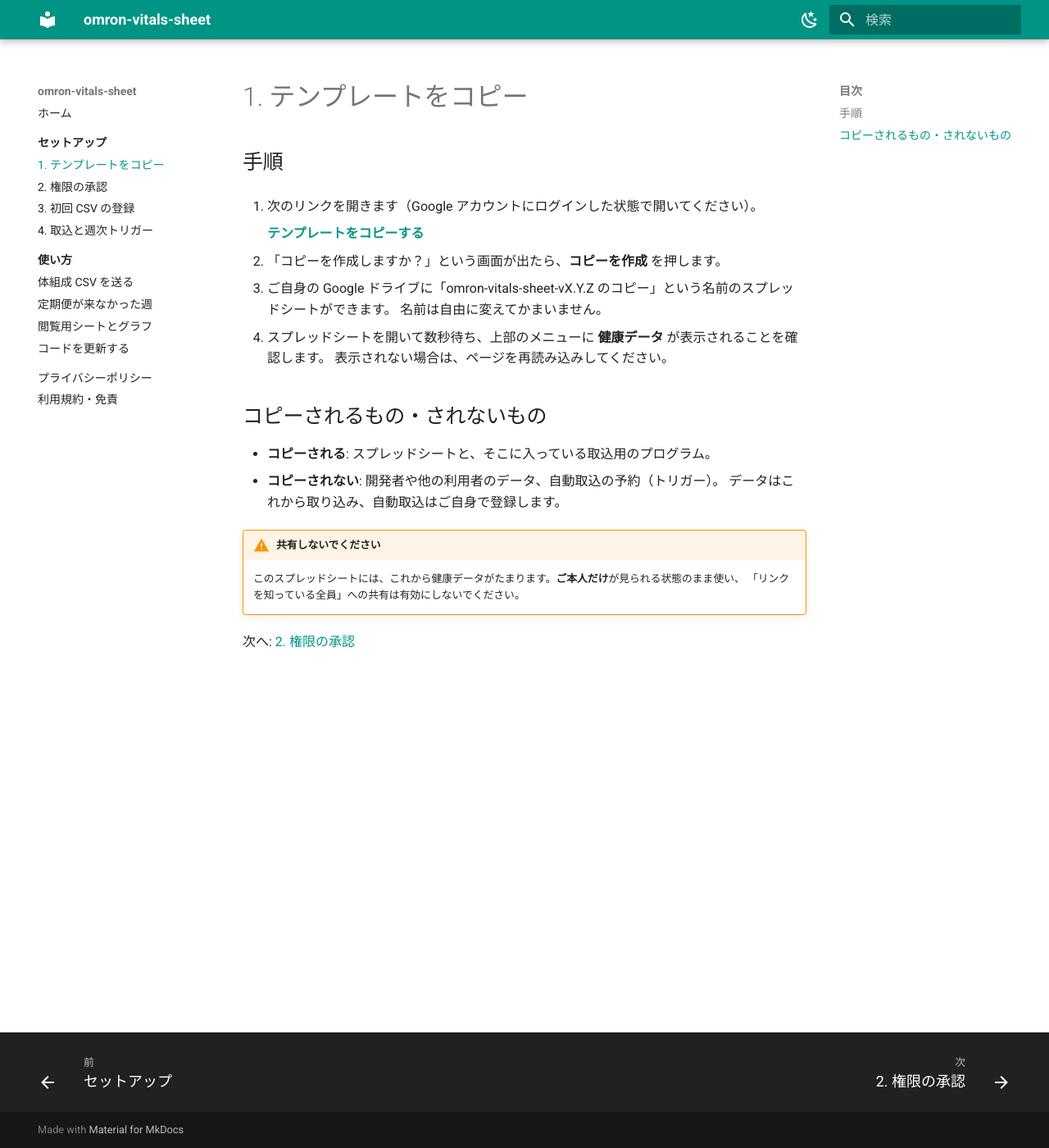
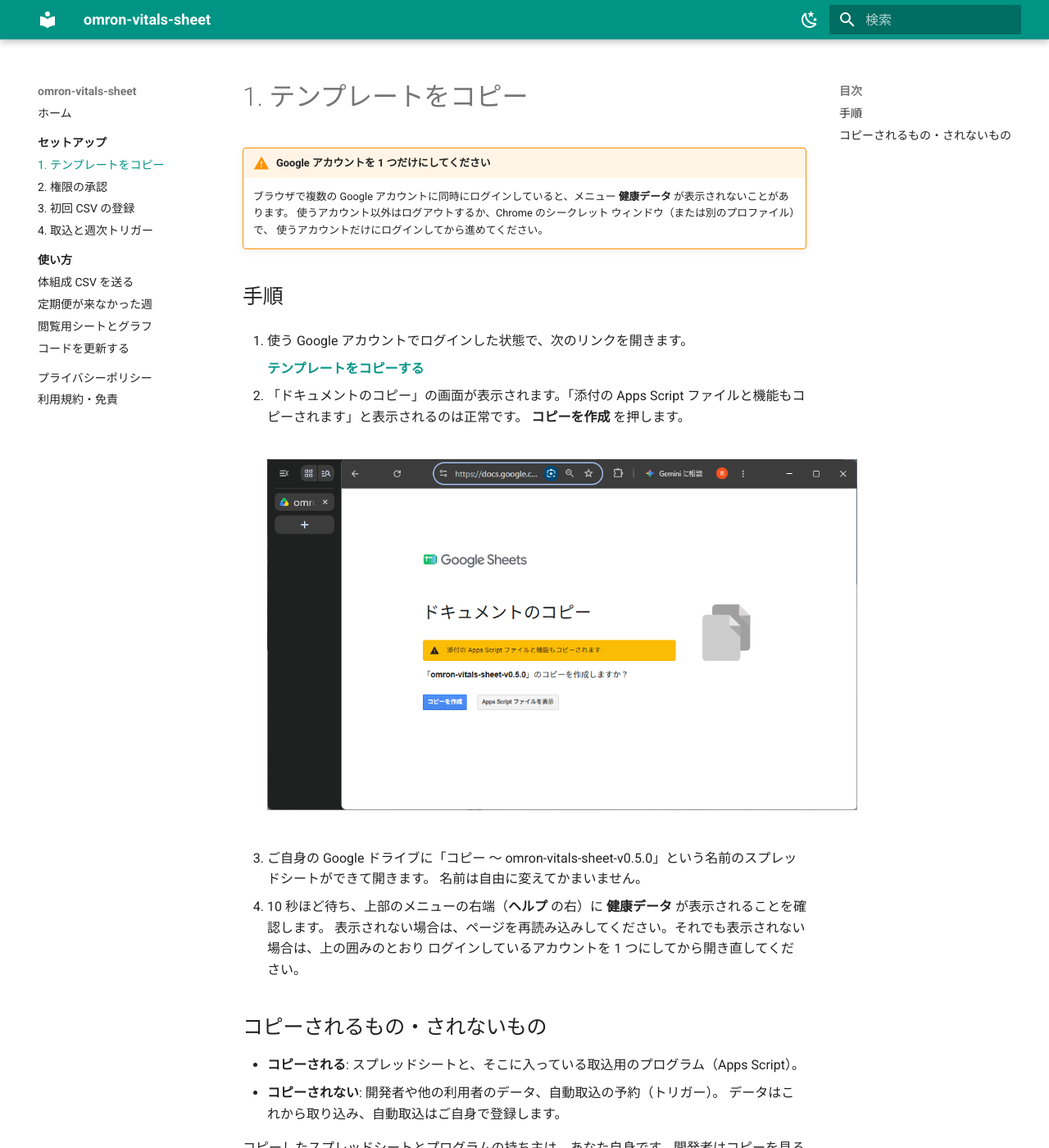
Before and after one commit to getperf/omron-vitals-sheet-site, an MkDocs documentation site: the page built from docs/setup/copy-template.md, in a window 1280 px wide and 1400 px high. Shown: the whole window at 82% size. Built offline with MkDocs 1.6.1 and Material for MkDocs 9.7.7, drawn with Linux system fonts in a browser that asks for light colours; some of the changed text lies outside the part shown.

Commit message:
Set template link and add setup screenshots; match consent screen wording
Co-Authored-By: Claude Opus 5.5 <noreply@anthropic.com>

```diff
--- a/docs/setup/copy-template.md
+++ b/docs/setup/copy-template.md
@@ -1,23 +1,34 @@
 # 1. テンプレートをコピー
+
+!!! warning "Google アカウントを 1 つだけにしてください"
+    ブラウザで複数の Google アカウントに同時にログインしていると、メニュー **健康データ** が表示されないことがあります。
+    使うアカウント以外はログアウトするか、Chrome のシークレット ウィンドウ（または別のプロファイル）で、
+    使うアカウントだけにログインしてから進めてください。
 
 ## 手順
 
-1. 次のリンクを開きます（Google アカウントにログインした状態で開いてください）。
+1. 使う Google アカウントでログインした状態で、次のリンクを開きます。
 
-    <!-- TODO(公開時): <TEMPLATE_ID> を検証済みテンプレートの ID に差し替える -->
-    **[テンプレートをコピーする](https://docs.google.com/spreadsheets/d/<TEMPLATE_ID>/copy)**
+    **[テンプレートをコピーする](https://docs.google.com/spreadsheets/d/1CUhu2sb1IOUV_gFyz5udJAwYBhSpUAHA9qNHFNmTu6w/copy)**
 
-2. 「コピーを作成しますか？」という画面が出たら、**コピーを作成** を押します。
-3. ご自身の Google ドライブに「omron-vitals-sheet-vX.Y.Z のコピー」という名前のスプレッドシートができます。
+2. 「ドキュメントのコピー」の画面が表示されます。「添付の Apps Script ファイルと機能もコピーされます」と表示されるのは正常です。
+   **コピーを作成** を押します。
+
+    ![ドキュメントのコピー画面](../img/setup/copy-dialog.png){ .img-large }
+
+3. ご自身の Google ドライブに「コピー 〜 omron-vitals-sheet-v0.5.0」という名前のスプレッドシートができて開きます。
    名前は自由に変えてかまいません。
-4. スプレッドシートを開いて数秒待ち、上部のメニューに **健康データ** が表示されることを確認します。
-   表示されない場合は、ページを再読み込みしてください。
+4. 10 秒ほど待ち、上部のメニューの右端（**ヘルプ** の右）に **健康データ** が表示されることを確認します。
+   表示されない場合は、ページを再読み込みしてください。それでも表示されない場合は、上の囲みのとおり
+   ログインしているアカウントを 1 つにしてから開き直してください。
 
 ## コピーされるもの・されないもの
 
-- **コピーされる**: スプレッドシートと、そこに入っている取込用のプログラム。
+- **コピーされる**: スプレッドシートと、そこに入っている取込用のプログラム（Apps Script）。
 - **コピーされない**: 開発者や他の利用者のデータ、自動取込の予約（トリガー）。
   データはこれから取り込み、自動取込はご自身で登録します。
+
+コピーしたスプレッドシートとプログラムの持ち主は、あなた自身です。開発者はコピーを見ることも変更することもできません。
 
 !!! warning "共有しないでください"
     このスプレッドシートには、これから健康データがたまります。**ご本人だけ**が見られる状態のまま使い、
```
Also changed, not shown: docs/privacy.md (+13 -8 lines), docs/setup/authorize.md (+35 -19 lines), docs/setup/index.md (+4 -0 lines), docs/img/setup/consent.png (added), docs/img/setup/copy-dialog.png (added), docs/img/setup/wizard.png (added).
